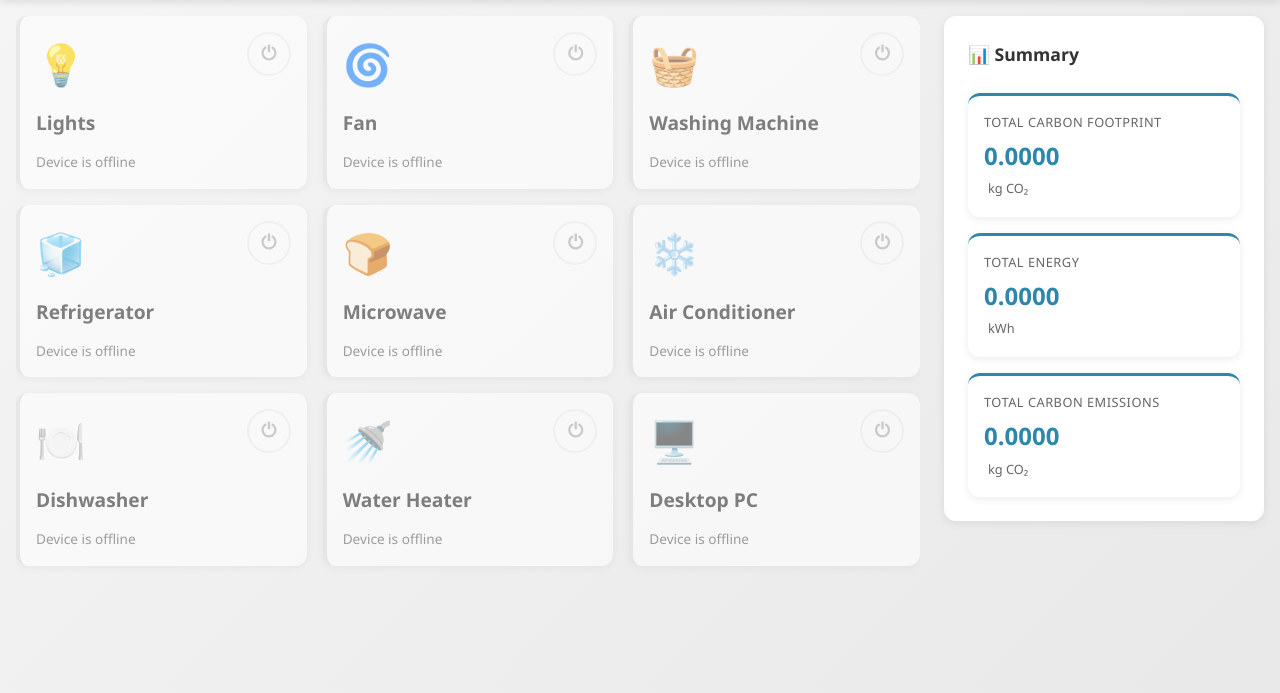
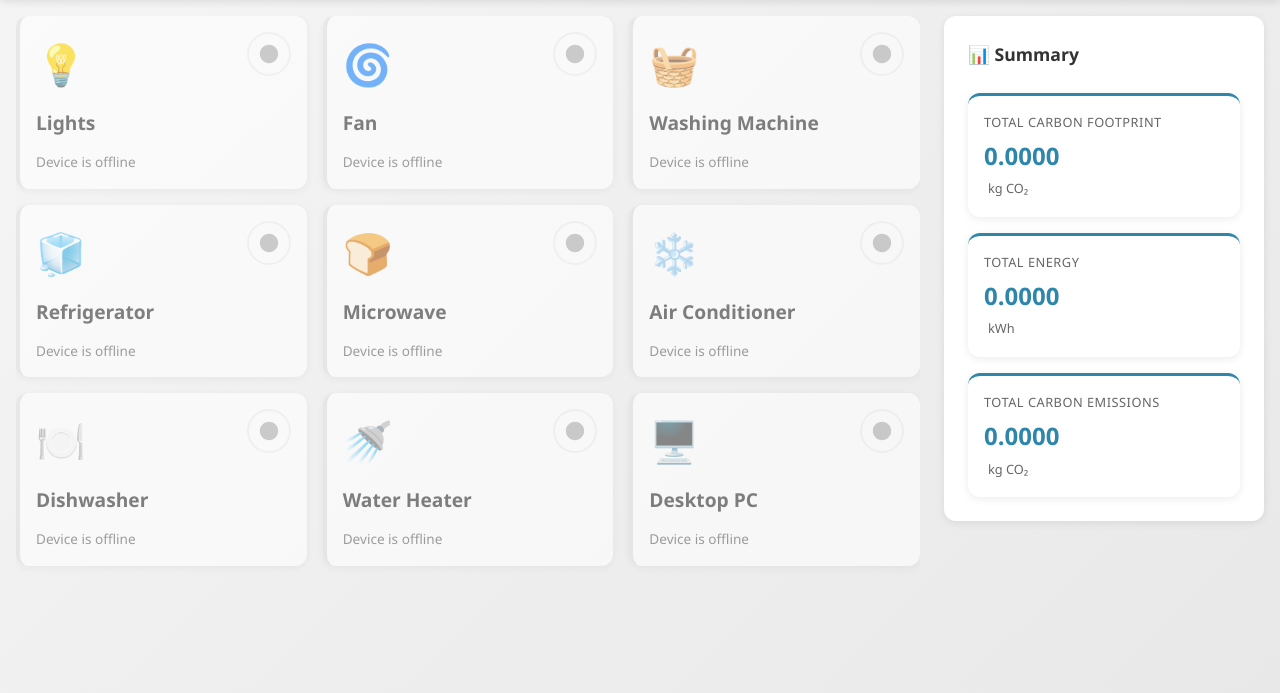
Before and after one commit to Niranjana2023/carbon-footprint-estimation-dashboard, a Flask app: page / in a window 1280 px wide. Shown: the part 70-763 px from the top of the page. Run offline with Flask 3, Linux system fonts and the light colour scheme.

Commit message:
Enhance dashboard button styling and accessibility by adding minimum dimensions for circular toggle buttons and replacing text icon with an SVG for better visual representation. Updated CSS for improved layout consistency.

```diff
--- a/app/static/css/style.css
+++ b/app/static/css/style.css
@@ -178,6 +178,8 @@ header a:hover {
     right: 1rem;
     width: 44px;
     height: 44px;
+    min-width: 44px;
+    min-height: 44px;
     border-radius: 50%;
     border: 2px solid var(--border-color);
     background: white;
@@ -190,6 +192,21 @@ header a:hover {
     font-size: 1.2rem;
     padding: 0;
     z-index: 10;
+}
+
+.btn-toggle-circular .toggle-icon {
+    display: flex;
+    align-items: center;
+    justify-content: center;
+    line-height: 0;
+}
+
+.btn-toggle-circular .toggle-icon svg {
+    display: block;
+    width: 22px;
+    height: 22px;
+    fill: currentColor;
+    pointer-events: none;
 }
 
 .btn-toggle-circular:hover {
--- a/app/templates/dashboard.html
+++ b/app/templates/dashboard.html
@@ -27,7 +27,11 @@
                             <h3 class="appliance-name">{{ appliance.name }}</h3>
                             <p class="appliance-status" id="status-{{ appliance_id }}">Click to view details</p>
                             <button class="btn-toggle-circular" onclick="toggleAppliance('{{ appliance_id }}', event)" data-appliance-id="{{ appliance_id }}" title="Toggle appliance" id="btn-{{ appliance_id }}">
-                                <span class="toggle-icon" id="toggle-{{ appliance_id }}">⏻</span>
+                                <span class="toggle-icon" id="toggle-{{ appliance_id }}" aria-hidden="true">
+                                    <svg xmlns="http://www.w3.org/2000/svg" viewBox="0 0 24 24" fill="currentColor" width="22" height="22" aria-label="Power">
+                                        <path d="M12 2C6.48 2 2 6.48 2 12s4.48 10 10 10 10-4.48 10-10S17.52 2 12 2z M12 12V4"/>
+                                    </svg>
+                                </span>
                             </button>
                         </a>
                     </div>
```
